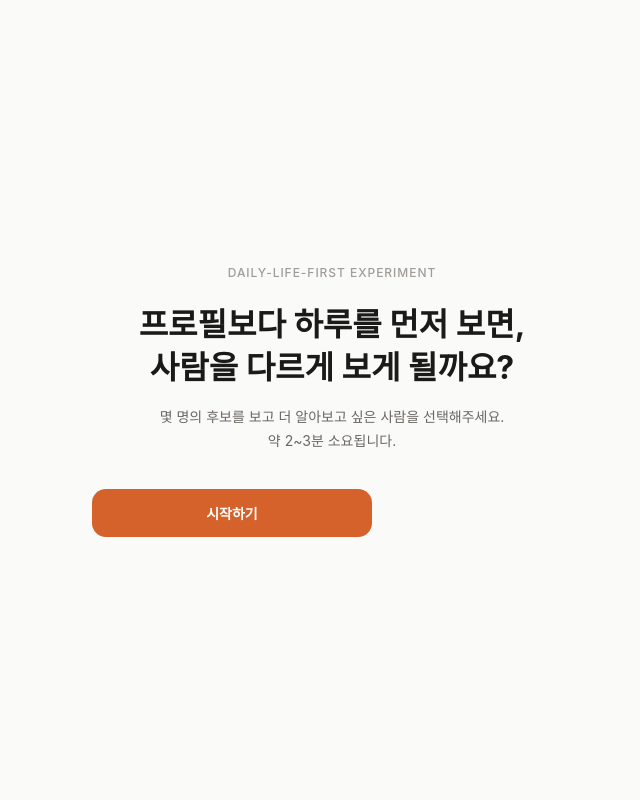
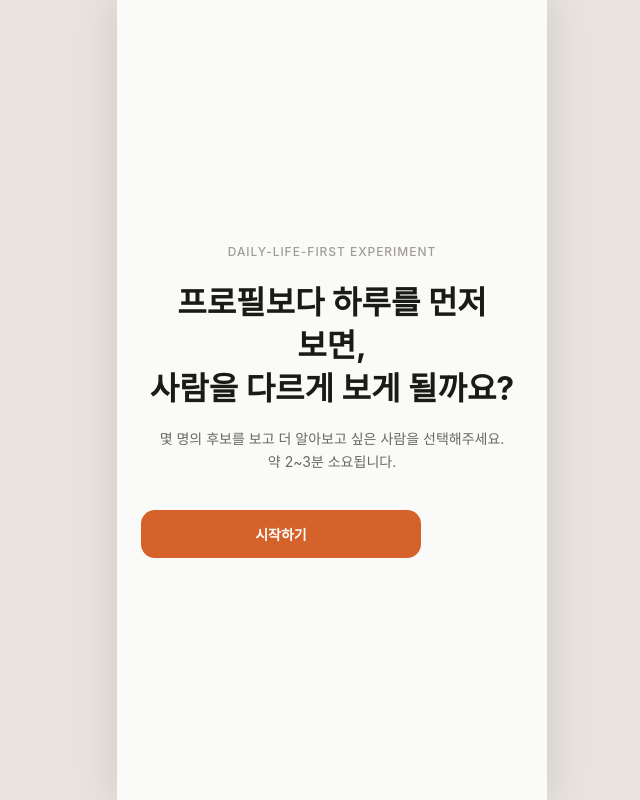
Before and after one commit to hseo1o2/JanghyeonSeo-20260902, a React (Vite) app in the folder client/: page / in a window 1280 px wide. Shown: the whole page, without its empty margins (308-948 px from the left). Built offline with nearby package versions, Linux system fonts and the light colour scheme; no server answers.

Commit message:
feat: constrain app to phone-width (430px) centered on desktop
Wraps #root in a 430px max-width centered container with a subtle
shadow so the experiment renders as a phone-sized column on desktop,
matching the intended mobile-first audience.

```diff
--- a/client/src/global.css
+++ b/client/src/global.css
@@ -24,17 +24,26 @@
   --font-sans: -apple-system, BlinkMacSystemFont, 'Pretendard', 'Apple SD Gothic Neo', sans-serif;
 }
 
-html, body, #root {
+html, body {
   height: 100%;
 }
 
 body {
-  background: var(--color-bg);
+  background: #e8e3dc;
   color: var(--color-text-primary);
   font-family: var(--font-sans);
   font-size: 15px;
   line-height: 1.6;
   -webkit-font-smoothing: antialiased;
+}
+
+#root {
+  min-height: 100%;
+  max-width: 430px;
+  margin: 0 auto;
+  background: var(--color-bg);
+  position: relative;
+  box-shadow: 0 0 40px rgba(0,0,0,0.12);
 }
 
 button {
```
